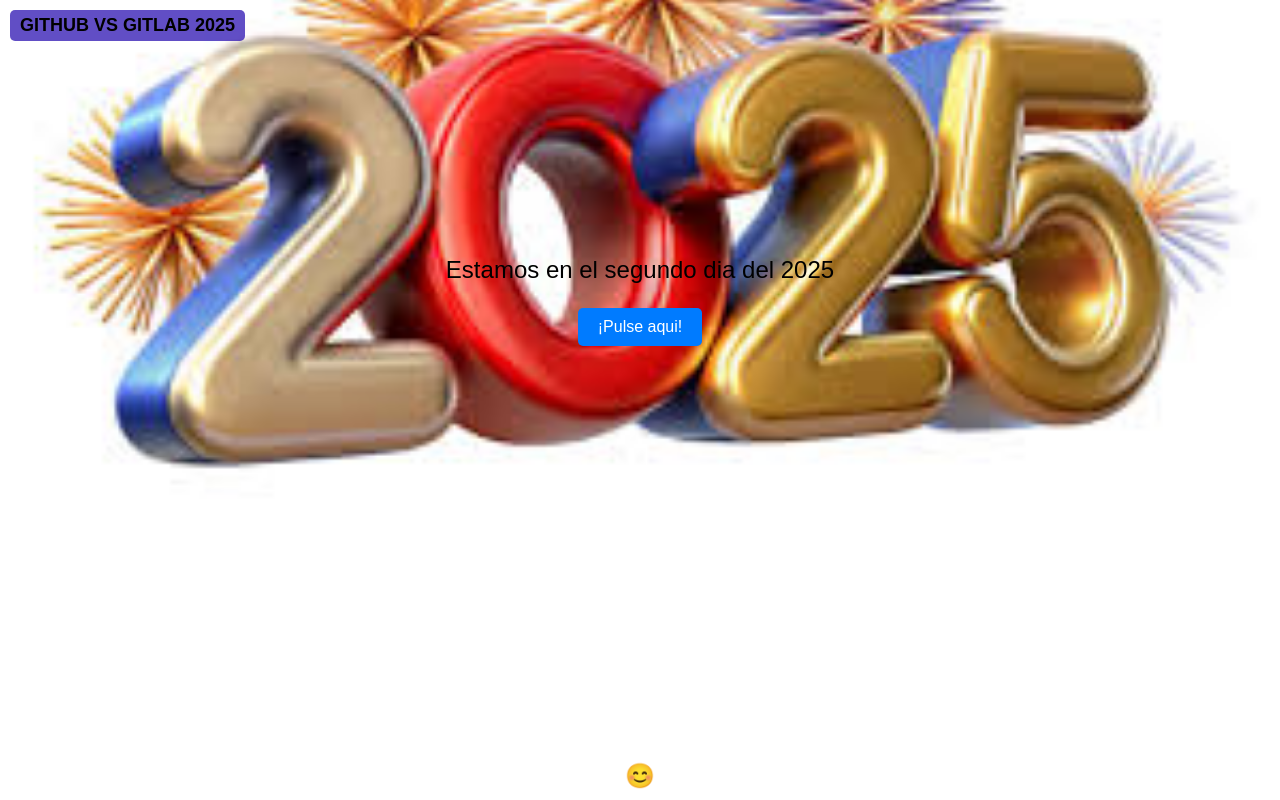
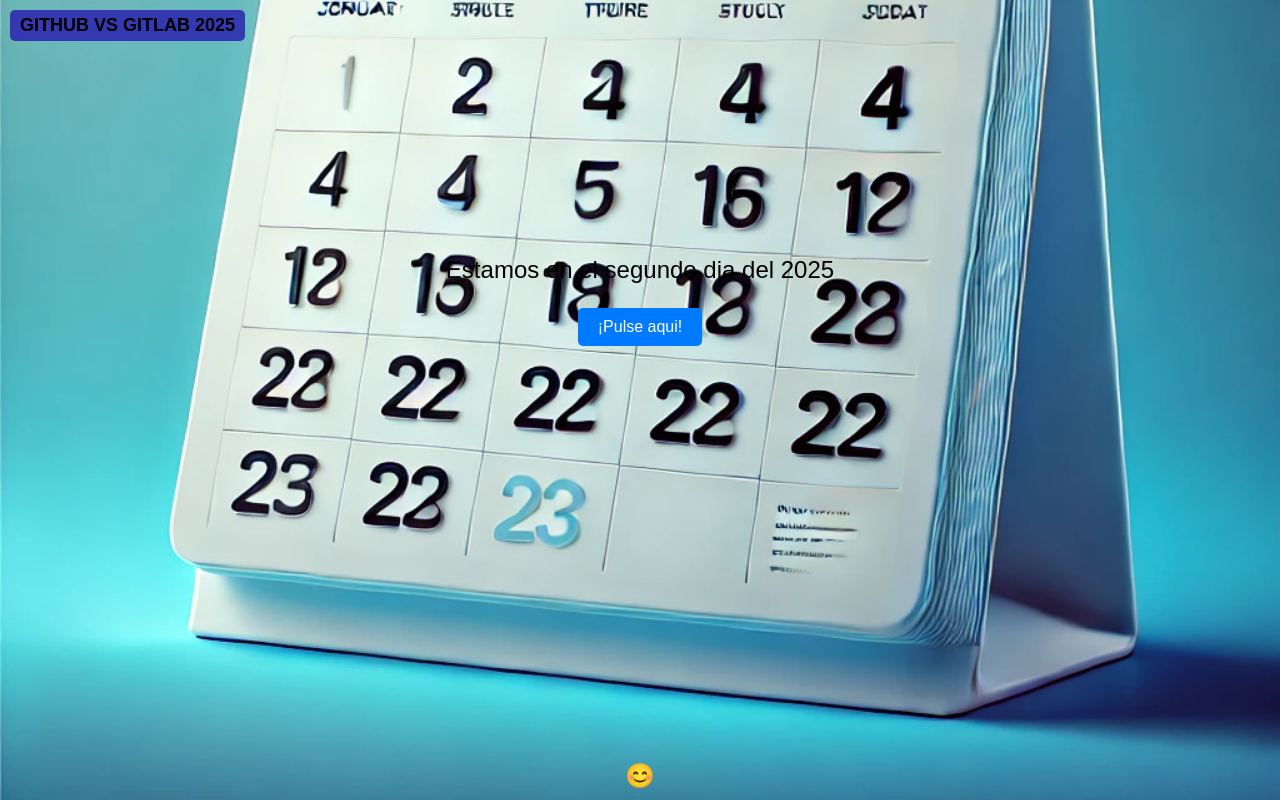
Before and after one commit to jsala382/pagina_prueba_git, an Angular app: page / in a window 1280 px wide. Built offline with nearby package versions, Linux system fonts and the light colour scheme.

Commit message:
cambio de imagenr para el fondo

```diff
--- a/src/styles.css
+++ b/src/styles.css
@@ -1,7 +1,7 @@
 body {
     margin: 0;
     font-family: Arial, sans-serif;
-    background-image: url('assets/download.jpg');
+    background-image: url('assets/1876d696-2d27-45da-b8b4-d4954e880b33.webp');
     background-size: cover;
     background-repeat: no-repeat;
     background-position: center;
```
Also changed, not shown: src/assets/1876d696-2d27-45da-b8b4-d4954e880b33.webp (added), src/assets/download.jpg (deleted).
